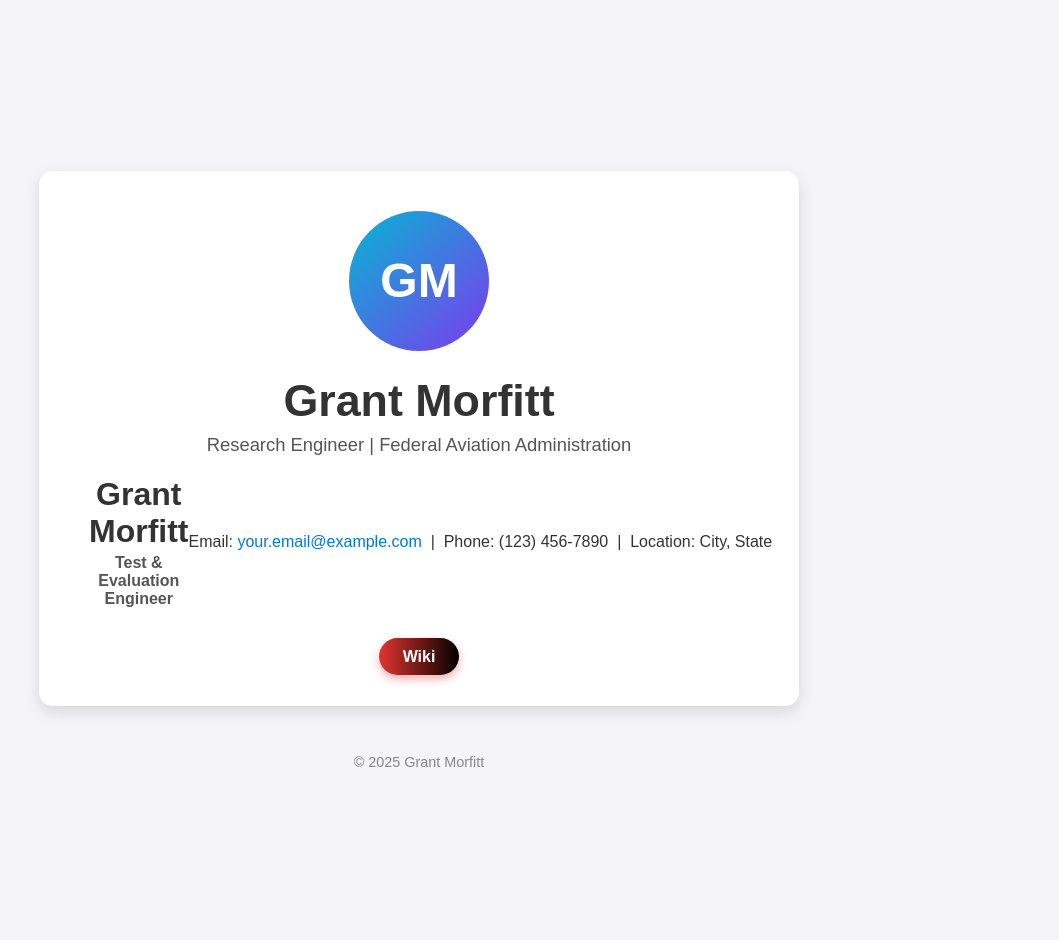
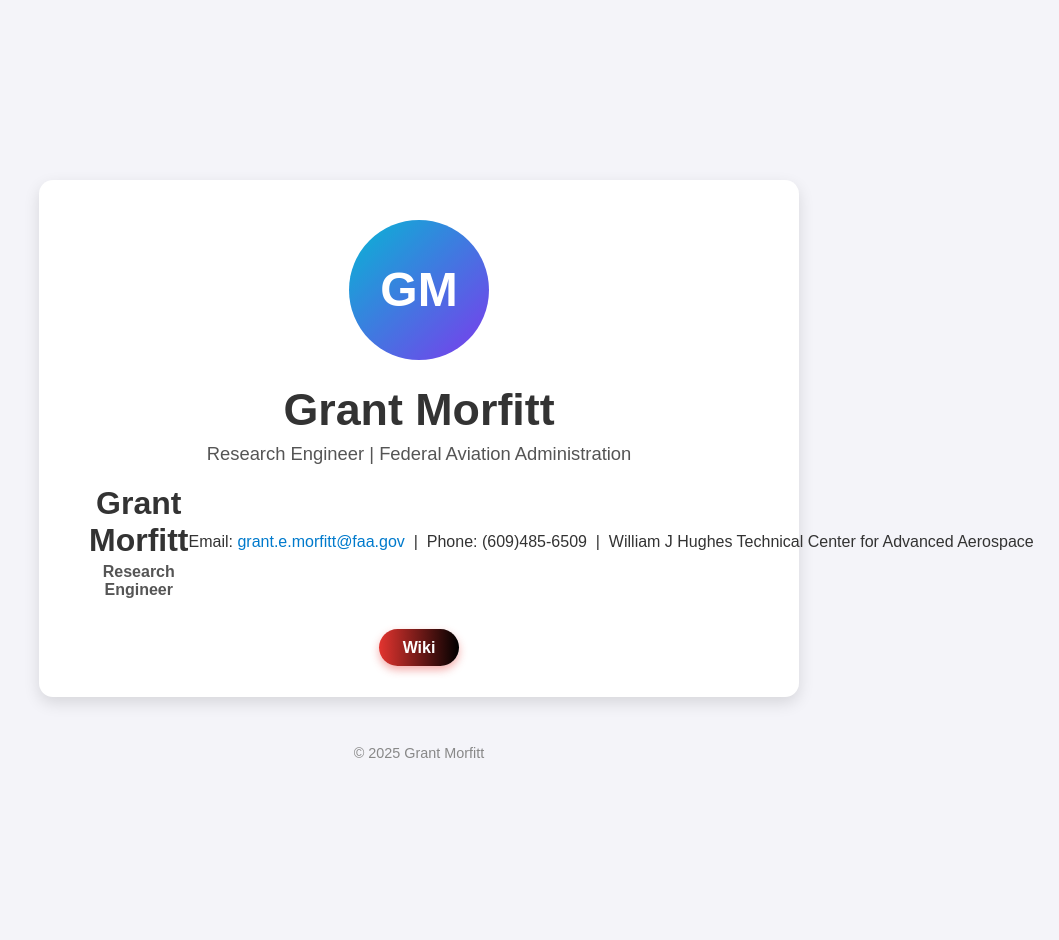
Before and after one commit to grantmorfitt/grantmorfitt.github.io, a Jekyll site: the page built from index.md, in a window 1280 px wide. Shown: the whole page, without its empty margins (221-1280 px from the left). Built offline with Jekyll 4.4.1, drawn with Linux system fonts in a browser that asks for light colours.

Commit message:
Update home.html

```diff
--- a/_layouts/home.html
+++ b/_layouts/home.html
@@ -94,12 +94,12 @@
    <div style="display: flex; align-items: center; justify-content: space-between; max-width: 800px; margin: 20px auto 40px; padding: 0 20px;">
   <div>
     <h1 style="margin: 0; font-size: 2rem;">Grant Morfitt</h1>
-    <p style="margin: 4px 0 0 0; font-weight: 600; color: #555;">Test & Evaluation Engineer</p>
+    <p style="margin: 4px 0 0 0; font-weight: 600; color: #555;">Research Engineer</p>
   </div>
   <div style="font-size: 1rem; color: #333; white-space: nowrap;">
-    <span>Email: <a href="mailto:your.email@example.com" style="color:#007acc; text-decoration:none;">your.email@example.com</a></span> &nbsp;|&nbsp;
-    <span>Phone: (123) 456-7890</span> &nbsp;|&nbsp;
-    <span>Location: City, State</span>
+    <span>Email: <a href="mailto:grant.e.morfitt@faa.gov" style="color:#007acc; text-decoration:none;">grant.e.morfitt@faa.gov</a></span> &nbsp;|&nbsp;
+    <span>Phone: (609)485-6509</span> &nbsp;|&nbsp;
+    <span>William J Hughes Technical Center for Advanced Aerospace</span>
   </div>
 </div>
 
```
